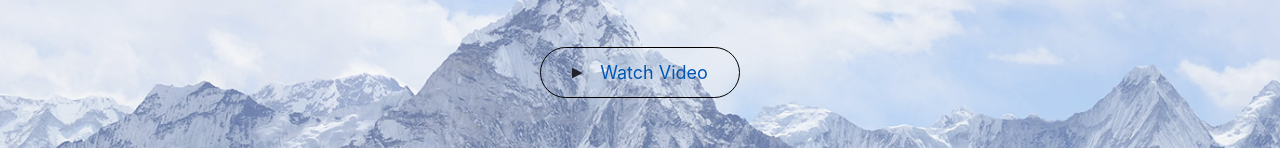
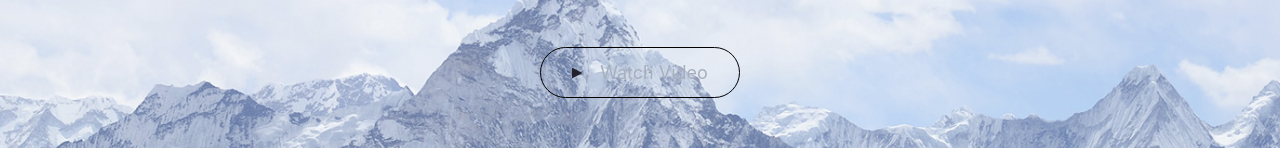
Before and after one commit to don-kamaz/bootstrap-responsiv, a plain HTML site: page index.html in a window 1280 px wide. In both pictures the pointer is over the link "Watch Video". Shown: the part 406-554 px from the top of the page. Drawn offline with Linux system fonts and the light colour scheme.

Commit message:
in process

```diff
--- a/css/main.css
+++ b/css/main.css
@@ -213,6 +213,10 @@ section:hover .design-img {
 	background-color: transparent;
 	border: 1px solid #000 !important;
 	background: none;
+}
+
+.header-btn:hover {
+	color: #a7afbd;
 }
 
 .logo-play-img {
```
